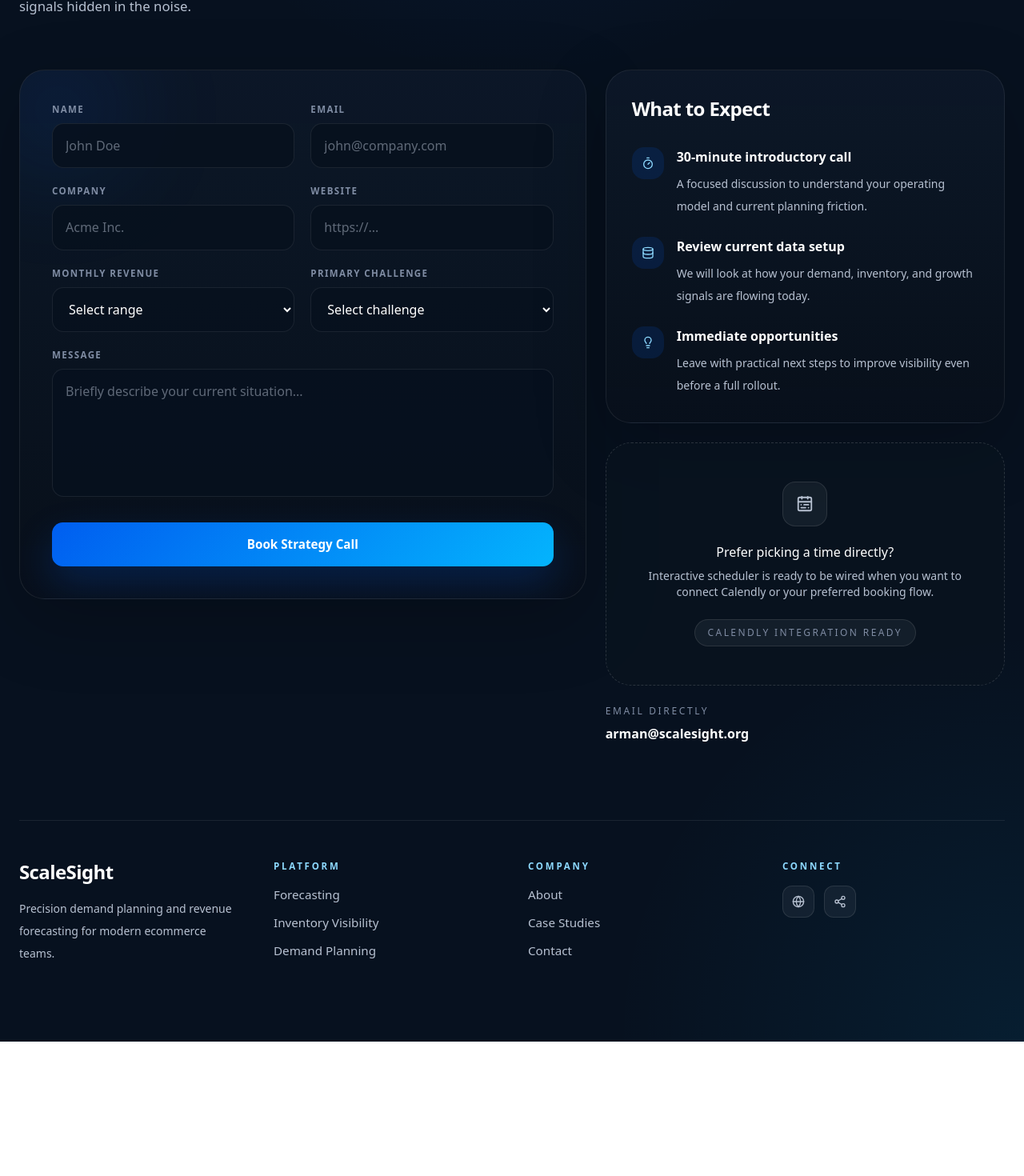
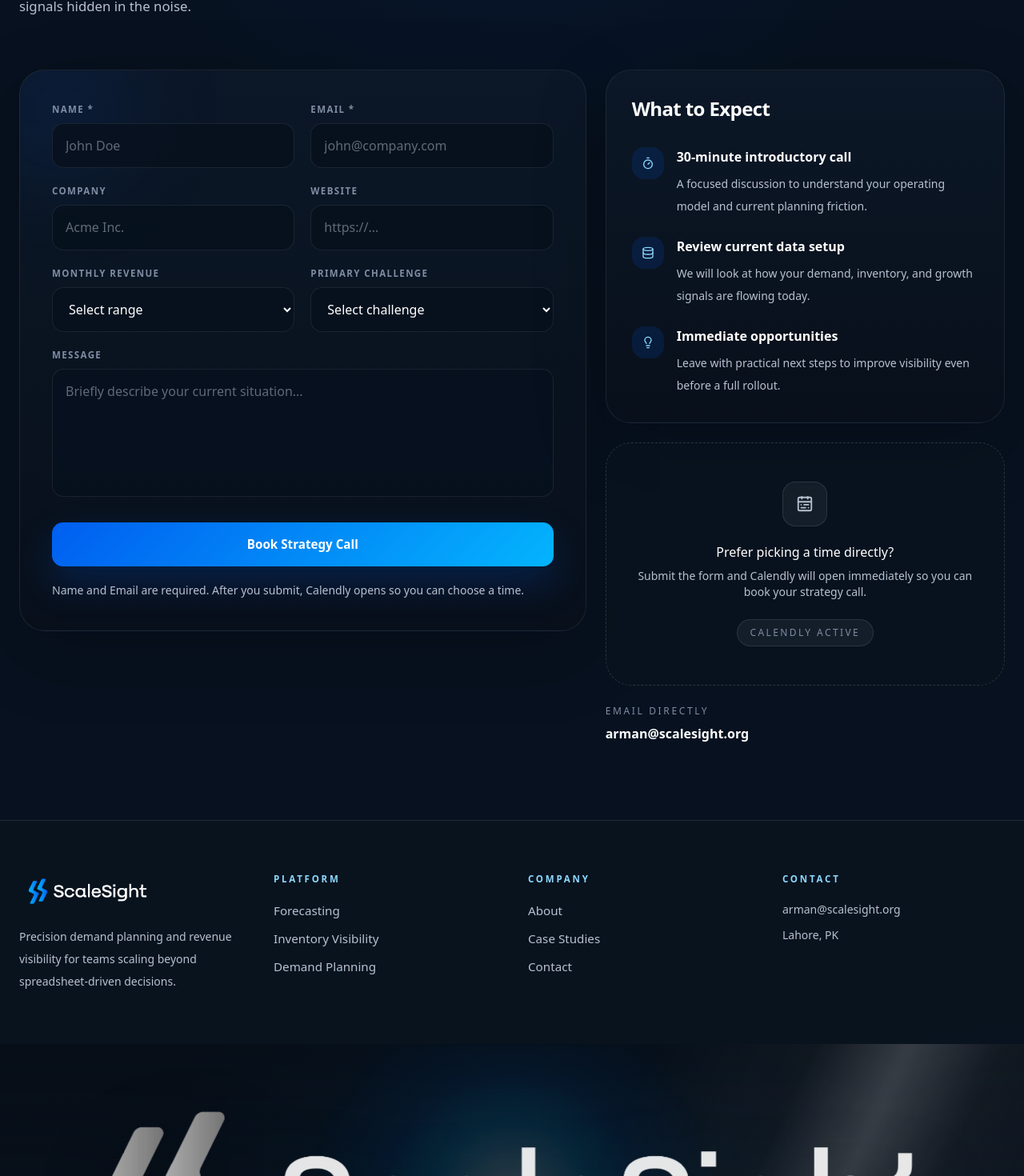
Before and after one commit to ArmanMehdi51214/scalesight_website, a Next.js app: page /contact in a window 1280 px wide. Shown: the part 417-1887 px from the top of the page at 80% size. Before the commit the page ends 1719 px from the top, so only its background shows below. Built offline with nearby package versions, Linux system fonts and the light colour scheme.

Commit message:
contact page done

```diff
--- a/app/contact/page.tsx
+++ b/app/contact/page.tsx
@@ -1,15 +1,12 @@
 "use client";
-import type { Metadata } from "next";
-import Link from "next/link";
 import {
   CalendarRange,
   Database,
   Lightbulb,
   Timer,
-  Globe,
-  Share2,
 } from "lucide-react";
 
+import SiteFooter from "@/components/site-footer";
 import SiteHeader from "@/components/site-header";
 import { Eyebrow } from "@/components/marketing-primitives";
 
@@ -81,7 +78,9 @@
               className="relative grid gap-5 md:grid-cols-2"
             >
               <label className="field-group">
-                <span>Name</span>
+                <span>
+                  Name <span className="text-[#8dd9ff]">*</span>
+                </span>
                 <input
                   name="name"
                   className="field-input"
@@ -92,7 +91,9 @@
               </label>
 
               <label className="field-group">
-                <span>Email</span>
+                <span>
+                  Email <span className="text-[#8dd9ff]">*</span>
+                </span>
                 <input
                   name="email"
                   className="field-input"
@@ -162,6 +163,11 @@
               >
                 Book Strategy Call
               </button>
+
+              <p className="md:col-span-2 text-sm text-[var(--text-secondary)]">
+                Name and Email are required. After you submit, Calendly opens so
+                you can choose a time.
+              </p>
             </form>
           </div>
 
@@ -201,11 +207,11 @@
                 Prefer picking a time directly?
               </p>
               <p className="mt-2 text-sm text-[var(--text-secondary)]">
-                Interactive scheduler is ready to be wired when you want to
-                connect Calendly or your preferred booking flow.
+                Submit the form and Calendly will open immediately so you can
+                book your strategy call.
               </p>
               <div className="mt-6 inline-flex rounded-full border border-white/10 bg-white/5 px-4 py-2 text-xs uppercase tracking-[0.2em] text-[var(--text-muted)]">
-                Calendly integration ready
+                Calendly active
               </div>
             </div>
 
@@ -231,61 +237,8 @@
           </div>
         </section>
 
-        <section className="mx-auto mt-24 max-w-7xl border-t border-white/8 pt-12">
-          <div className="grid gap-10 md:grid-cols-4">
-            <div>
-              <h3 className="text-2xl font-semibold tracking-tight text-white">
-                ScaleSight
-              </h3>
-              <p className="mt-4 max-w-xs text-sm leading-7 text-[var(--text-secondary)]">
-                Precision demand planning and revenue forecasting for modern
-                ecommerce teams.
-              </p>
-            </div>
-            <div>
-              <p className="footer-heading">Platform</p>
-              <div className="mt-4 space-y-3">
-                <Link className="footer-link" href="/services">
-                  Forecasting
-                </Link>
-                <Link className="footer-link" href="/services">
-                  Inventory Visibility
-                </Link>
-                <Link className="footer-link" href="/services">
-                  Demand Planning
-                </Link>
-              </div>
-            </div>
-            <div>
-              <p className="footer-heading">Company</p>
-              <div className="mt-4 space-y-3">
-                <Link className="footer-link" href="/about">
-                  About
-                </Link>
-                <Link className="footer-link" href="/case-studies">
-                  Case Studies
-                </Link>
-                <Link className="footer-link" href="/contact">
-                  Contact
-                </Link>
-              </div>
-            </div>
-            <div>
-              <p className="footer-heading">Connect</p>
-              <div className="mt-4 flex gap-3">
-                {[Globe, Share2].map((Icon, index) => (
-                  <span
-                    key={index}
-                    className="inline-flex h-10 w-10 items-center justify-center rounded-xl border border-white/10 bg-white/5 text-[var(--text-secondary)]"
-                  >
-                    <Icon size={16} />
-                  </span>
-                ))}
-              </div>
-            </div>
-          </div>
-        </section>
       </main>
+      <SiteFooter />
     </>
   );
 }
```
